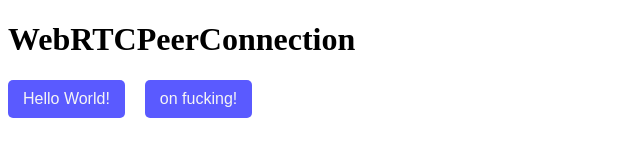
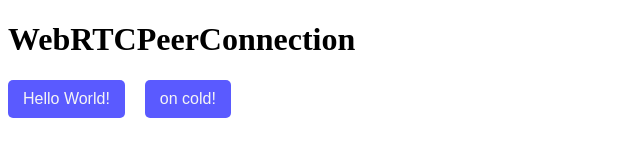
Before and after one commit to AryanDhamale/Git_Testing, a website: page index.html in a window 1280 px wide. Shown: the full height of the page, 0-640 px from the left. Drawn offline with Linux system fonts and the light colour scheme.

Commit message:
on cold -

```diff
--- a/index.html
+++ b/index.html
@@ -10,7 +10,7 @@
     <h1>WebRTCPeerConnection</h1>
     <div class="container flex">
         <button class="btn">Hello World!</button>
-        <button class="btn">on fucking!</button>
+        <button class="btn">on cold!</button>
     </div>
 </body>
 </html>
```
